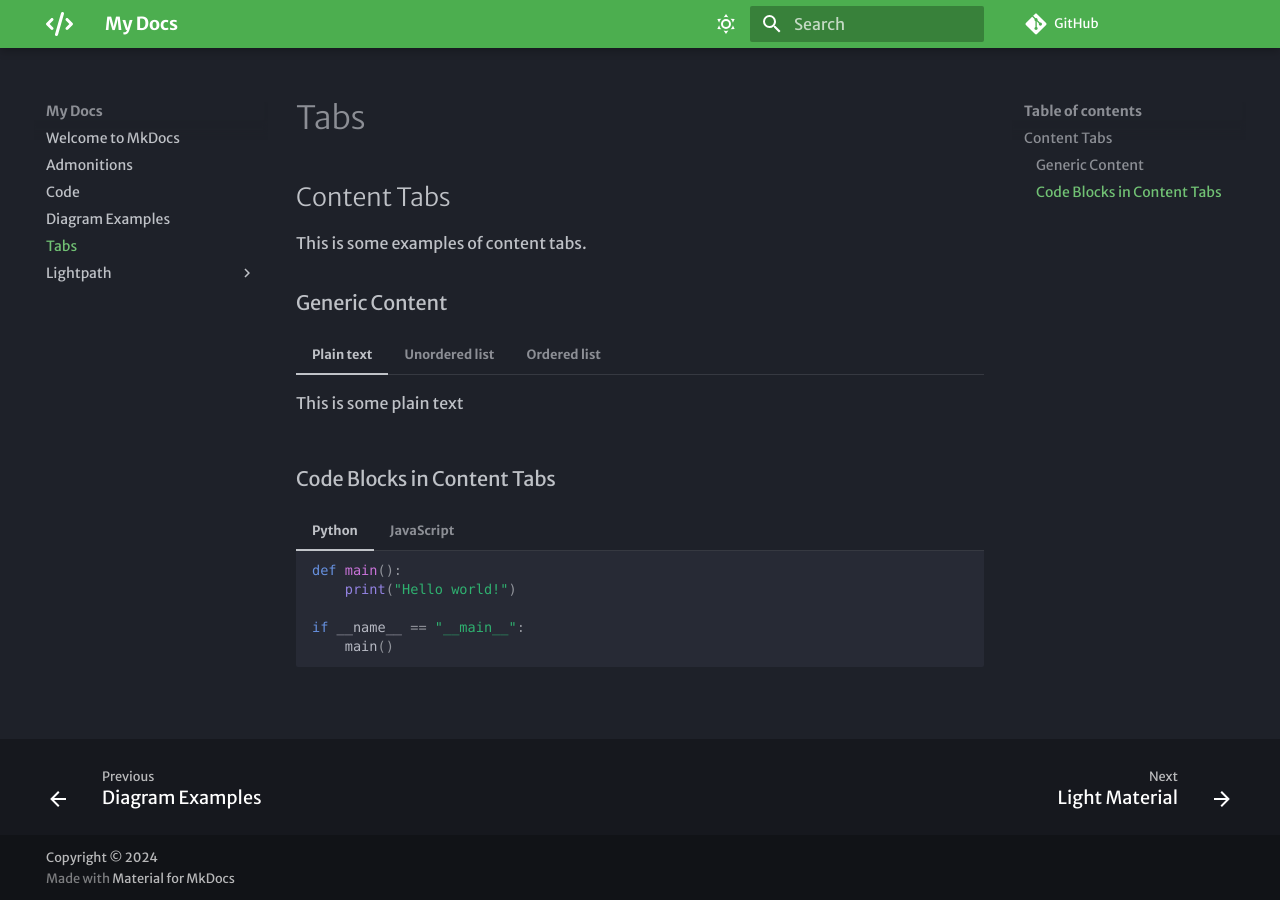
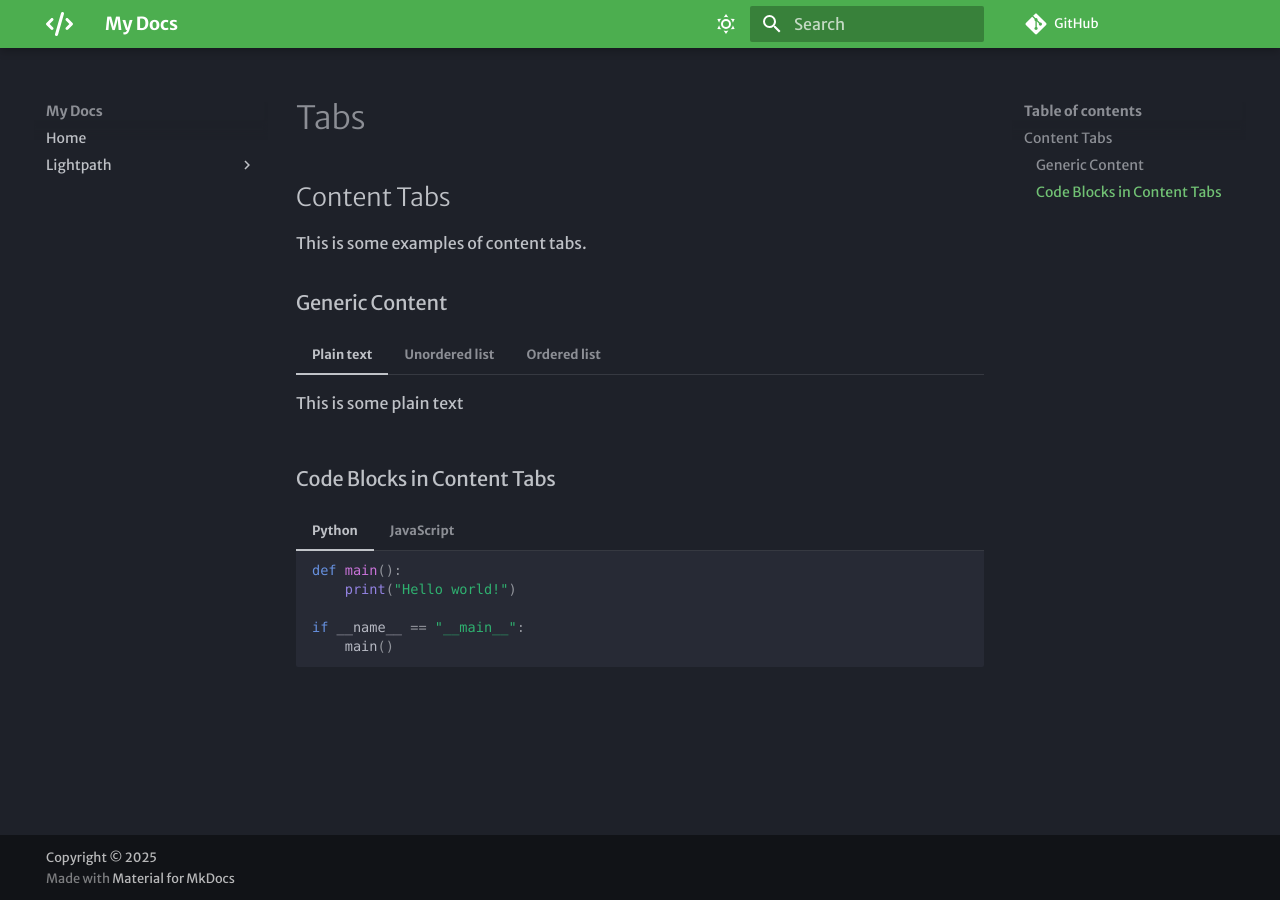
Before and after one commit to CoolWorldGitHub/plugin, an MkDocs documentation site: the page built from docs/tabs.md, in a window 1280 px wide. Built offline with MkDocs 1.6.1 and Material for MkDocs 9.7.7, drawn with Linux system fonts in a browser that asks for light colours; some web fonts are replaced; comment, search, counter and statistics services are not loaded.

Commit message:
Added Tag.png and Tag.svg and updated mkdocs.yml

```diff
--- a/mkdocs.yml
+++ b/mkdocs.yml
@@ -2,6 +2,7 @@
 site_url: https://sitename.example
 repo_url: https://github.com/MrChickenX/plugin
 theme:
+  name: material
   font:
     text: Merriweather Sans
     code: Red Hat Mono
@@ -11,24 +12,21 @@
   favicon: fontawesome/solid/code
   features:
     - navigation.footer
-  name: material
   palette:
-    # Dark Mode
     - scheme: slate
       toggle:
         icon: material/weather-sunny
         name: Dark mode
       primary: green
       accent: deep purple
-
-    # Light Mode
     - scheme: default
       toggle:
         icon: material/weather-night
         name: Light mode
       primary: blue
       accent: deep orange
-copyright: Copyright &copy; 2024
+
+copyright: Copyright &copy; 2025
 
 plugins:
   - git-committers:
@@ -37,25 +35,35 @@
   - search
 
 markdown_extensions:
-  - attr_list
   - pymdownx.emoji:
       emoji_index: !!python/name:material.extensions.emoji.twemoji
       emoji_generator: !!python/name:material.extensions.emoji.to_svg
   - pymdownx.highlight:
       anchor_linenums: true
       line_spans: __span
-      pygments_lang_class: true
-  - pymdownx.inlinehilite
   - pymdownx.snippets
-  - pymdownx.superfences
-  - pymdownx.superfences
+  - pymdownx.superfences:
+      custom_fences:
+        - name: mermaid
+          class: mermaid
+          format: !!python/name:pymdownx.superfences.fence_code_format
   - pymdownx.tabbed:
       alternate_style: true
   - admonition
   - pymdownx.details
-  - pymdownx.superfences
-  - pymdownx.superfences:
-        custom_fences:
-          - name: mermaid
-            class: mermaid
-            format: !!python/name:pymdownx.superfences.fence_code_format
+
+nav:
+  - Home: index.md
+  - Lightpath:
+      - Config: lightpath/config.md
+      - Particles: lightpath/particles.md
+#  - Features:
+#      - Overview: features/overview.md
+#      - Documentation: features/docs.md
+#  - Reference:
+#      - API: reference/api.md
+#      - Configuration: reference/config.md
+#  - Wiki:
+#      - About: wiki/about.md
+#      - Help: wiki/help.md
+#
```
Also changed, not shown: docs/assets/Tag.png (added), docs/assets/Tag.svg (added).
